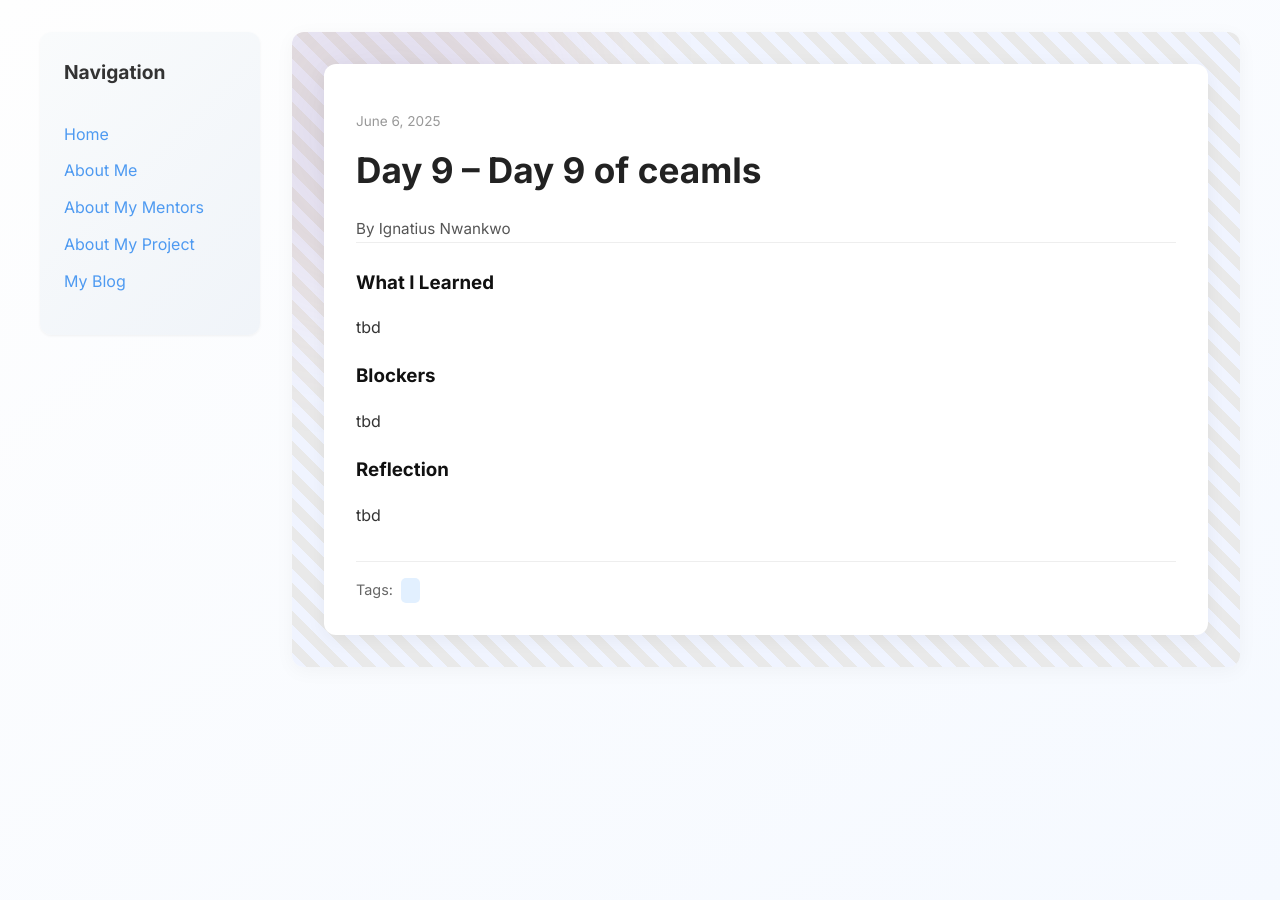
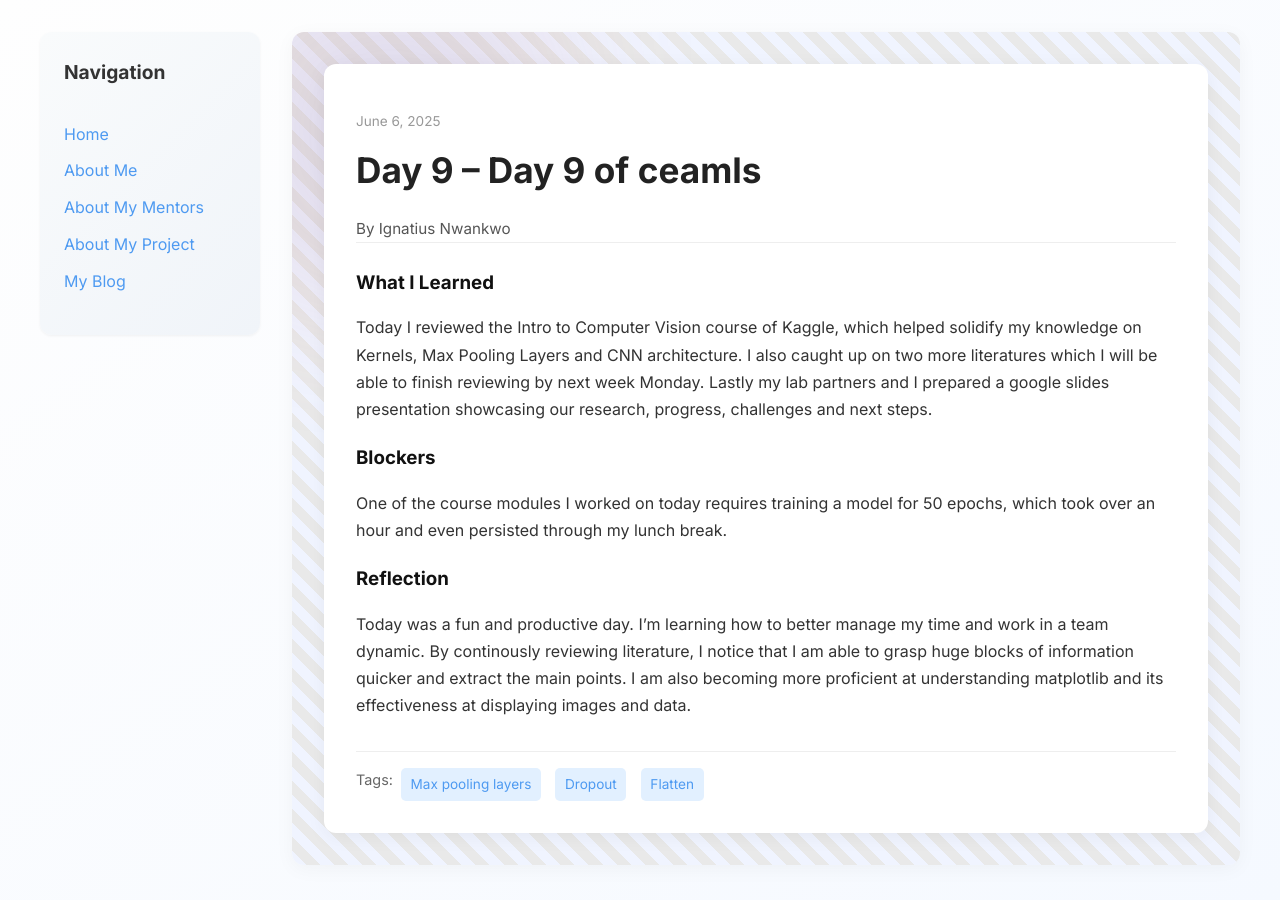
Before and after one commit to toxhi/toxhi.github.io, a Jekyll site: the page built from _posts/2025-06-06-day-9.md, in a window 1280 px wide. Built offline with Jekyll 4.4.1, drawn with Linux system fonts in a browser that asks for light colours.

Commit message:
Update 2025-06-06-day-9.md

```diff
--- a/_posts/2025-06-06-day-9.md
+++ b/_posts/2025-06-06-day-9.md
@@ -4,16 +4,16 @@
 date: 2025-06-06
 author: Ignatius Nwankwo
 permalink: /day9.html
-tags: [""]
+tags: ["Max pooling layers", "Dropout","Flatten"]
 
 what_i_learned: |
-   tbd
+   Today I reviewed the Intro to Computer Vision course of Kaggle, which helped solidify my knowledge on Kernels, Max Pooling Layers and CNN architecture. I also caught up on two more literatures which I will be able to finish reviewing by next week Monday. Lastly my lab partners and I prepared a google slides presentation showcasing our research, progress, challenges and next steps.
 
 blockers: |
-   tbd
+   One of the course modules I worked on today requires training a model for 50 epochs, which took over an hour and even persisted through my lunch break.
 
 reflection: |
-   tbd
+   Today was a fun and productive day. I'm learning how to better manage my time and work in a team dynamic. By continously reviewing literature, I notice that I am able to grasp huge blocks of information quicker and extract the main points. I am also becoming more proficient at understanding matplotlib and its effectiveness at displaying images and data.
 
 
 
```
